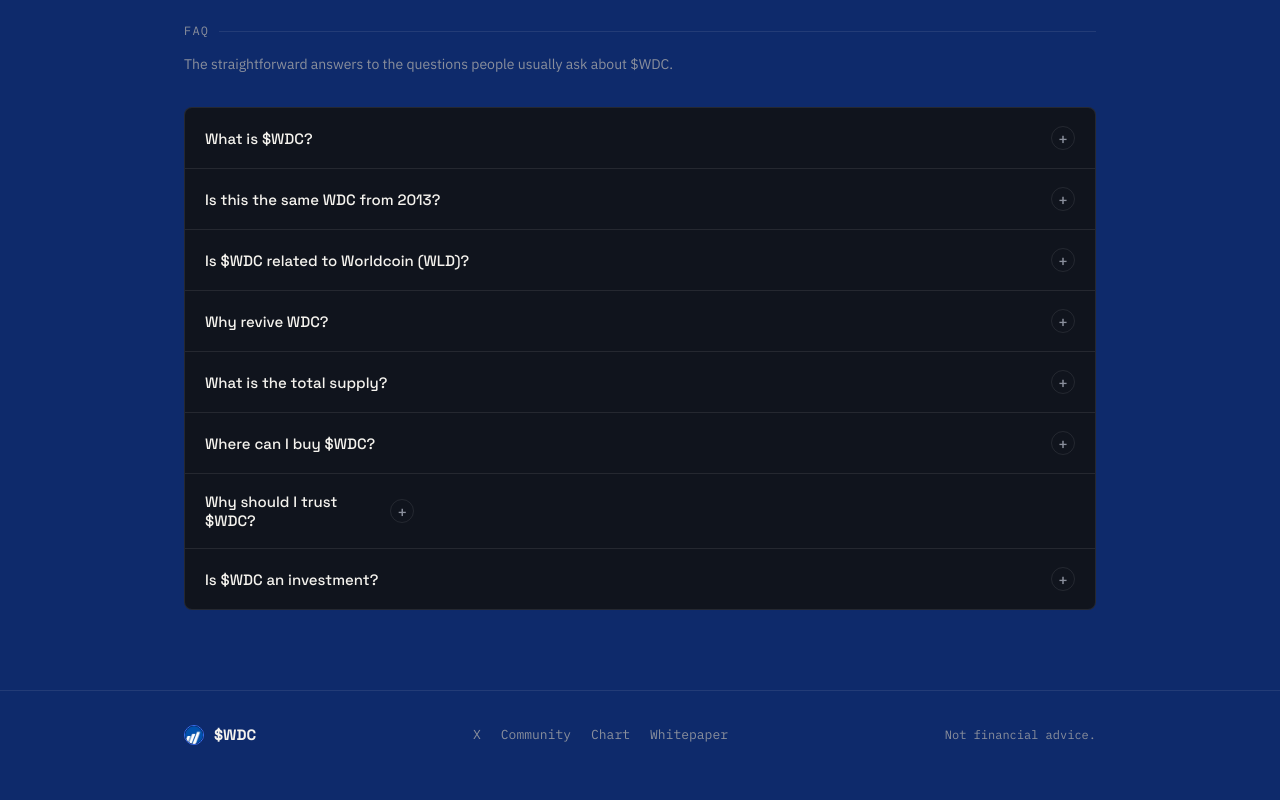
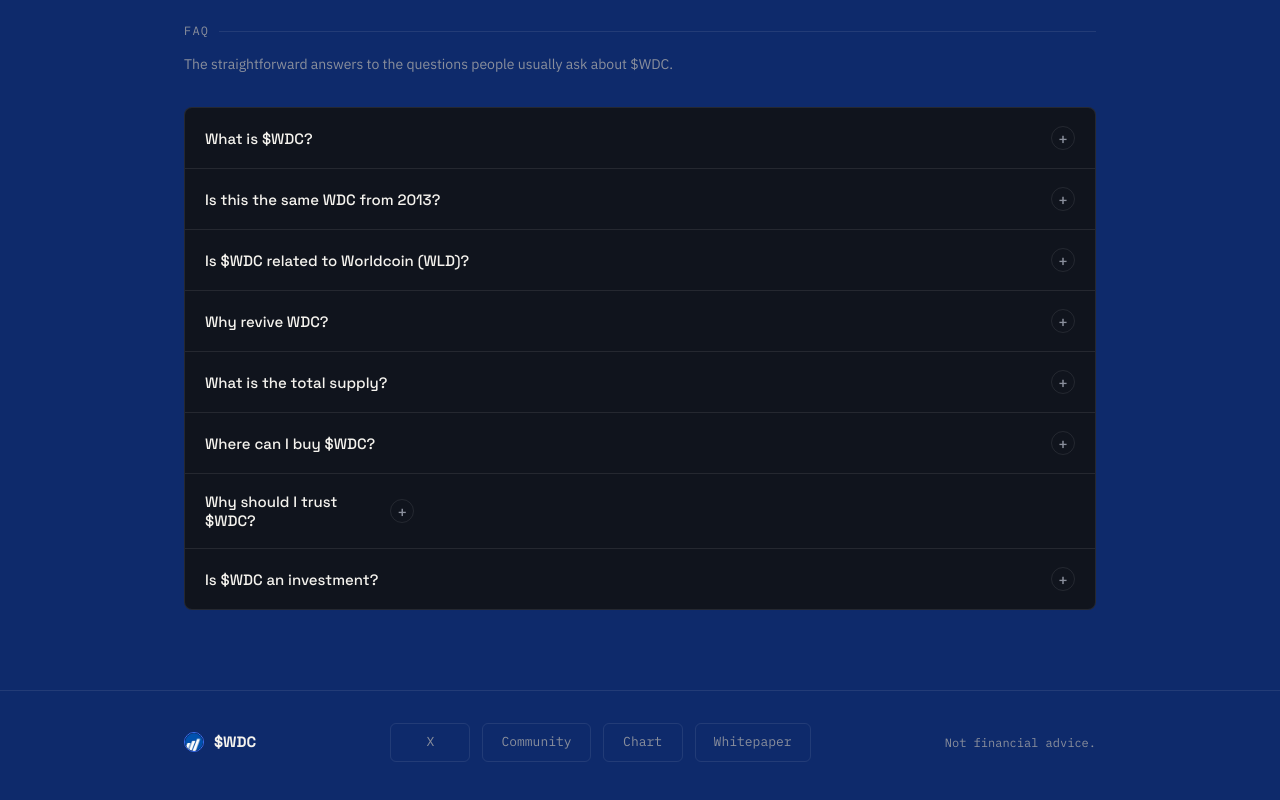
Before and after one commit to Narratedev/Wdc-site, a plain HTML site: page index.html in a window 1280 px wide. Shown: the part 3592-4392 px from the top of the page. Drawn offline with Linux system fonts and the light colour scheme; a script that the page names is missing.

Commit message:
Update index.html

```diff
--- a/index.html
+++ b/index.html
@@ -183,9 +183,29 @@ color:var(--signal);
 
 footer{border-top:1px solid var(--line); margin-top:80px; padding:32px 0 48px;}
 footer .wrap{display:flex; justify-content:space-between; align-items:center; flex-wrap:wrap; gap:16px;}
-.foot-links{display:flex; gap:20px; font-family:var(--font-mono); font-size:13px; color:var(--ash);}
-.foot-links a{text-decoration:none;}
-.foot-links a:hover{color:var(--bone);}
+.foot-links{
+  display:flex;
+  gap:12px;
+  font-family:var(--font-mono);
+  font-size:13px;
+  color:var(--ash);
+  flex-wrap:wrap;
+}
+
+.foot-links a{
+  text-decoration:none;
+  border:1px solid var(--line);
+  padding:8px 18px;
+  border-radius:6px;
+  min-width:80px;
+  text-align:center;
+  transition:all 0.2s ease;
+}
+
+.foot-links a:hover{
+  color:var(--bone);
+  border-color:var(--signal);
+}
 .foot-note{font-size:12px; color:var(--ash); font-family:var(--font-mono);}
 
 .reveal{opacity:0; transform:translateY(16px); transition:opacity .8s cubic-bezier(0.16,1,0.3,1), transform .8s cubic-bezier(0.16,1,0.3,1);}
```
